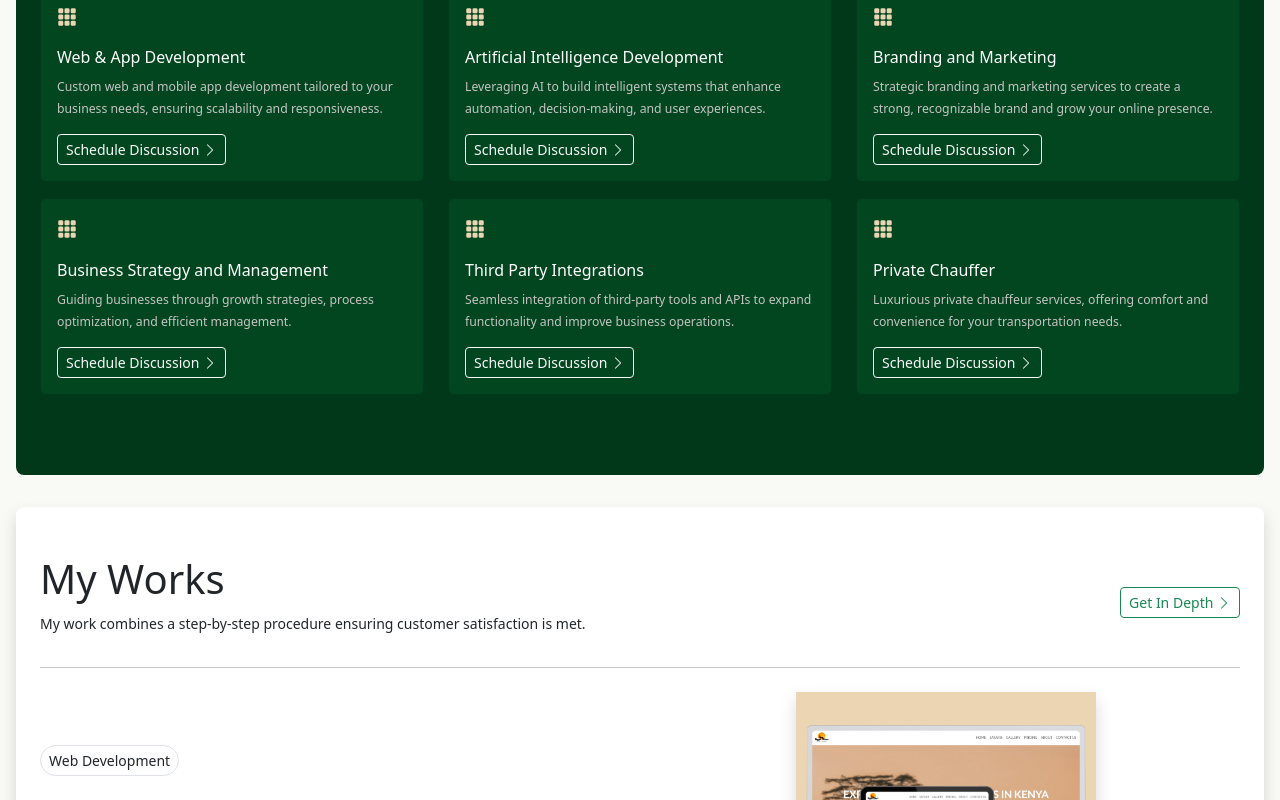
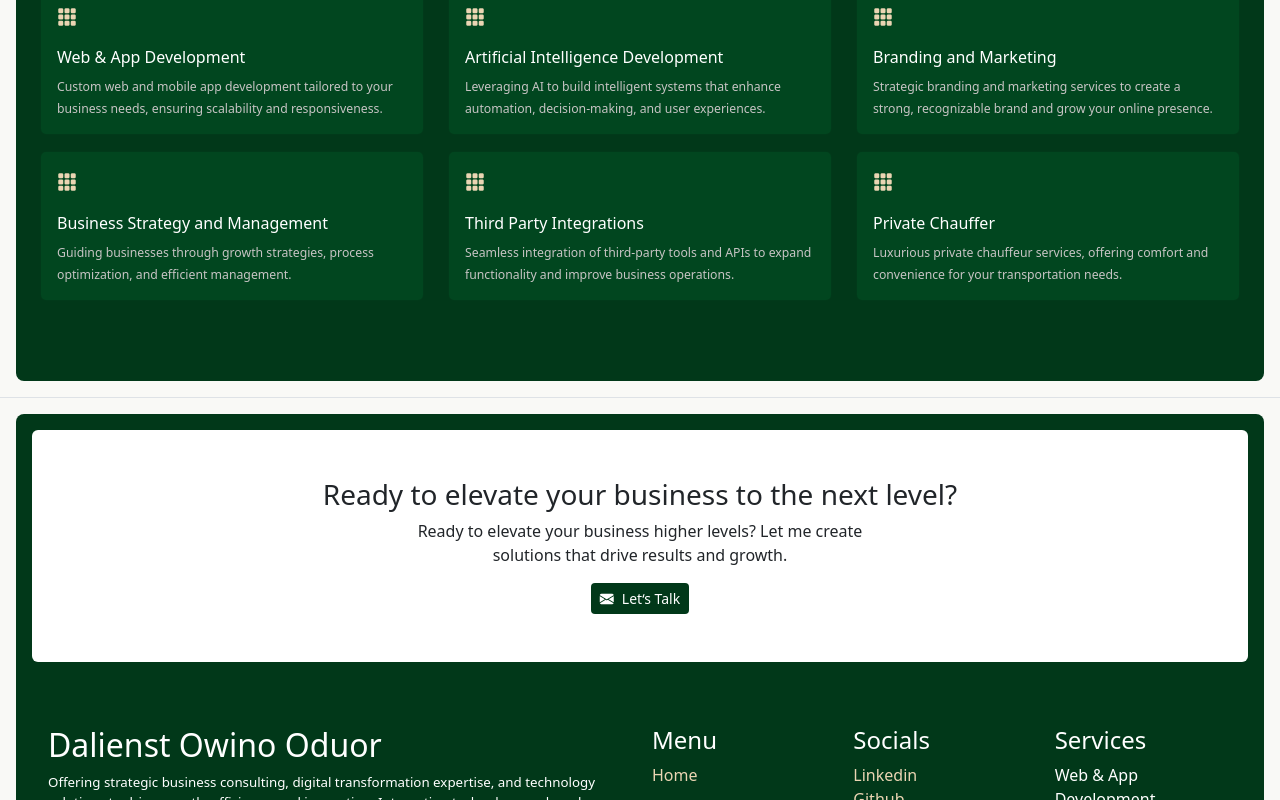
Before and after one commit to dalienst/dalienst, a Next.js app: page / in a window 1280 px wide. Shown: the part 960-1760 px from the top of the page. Built offline with nearby package versions, Linux system fonts and the light colour scheme.

Commit message:
fix dead links

```diff
--- a/app/page.jsx
+++ b/app/page.jsx
@@ -10,7 +10,7 @@ function Home() {
       <Header />
       <About />
       <Services />
-      <Works />
+      {/* <Works /> */}
     </>
   );
 }
--- a/components/landing/Header.jsx
+++ b/components/landing/Header.jsx
@@ -8,7 +8,9 @@ function Header() {
     <>
       <div className="container-fluid py-5 border-bottom">
         <div className="container">
-          <h1 className="text-center fw-bold header-title">Dalienst Owino Oduor</h1>
+          <h1 className="text-center fw-bold header-title">
+            Dalienst Owino Oduor
+          </h1>
 
           <p
             className="header-description text-center mt-4 mx-auto"
@@ -21,14 +23,18 @@ function Header() {
           </p>
 
           <div className="d-flex gap-3 mt-4 justify-content-center">
-            <Link href="#" className="primary-btn btn btn-sm rounded">
+            <Link
+              href="mailto:oduordalienst@gmail.com"
+              target="_blank"
+              className="primary-btn btn btn-sm rounded"
+            >
               Get In Touch
               <span className="ms-2">
                 <i className="bi bi-arrow-up-right"></i>
               </span>
             </Link>
 
-            <Link href="#" className="secondary-btn btn btn-sm rounded">
+            <Link href="#services" className="secondary-btn btn btn-sm rounded">
               Learn More
               <span className="ms-2">
                 <i className="bi bi-arrow-down-right"></i>
--- a/components/landing/Services.jsx
+++ b/components/landing/Services.jsx
@@ -4,7 +4,7 @@ import React from "react";
 
 function Services() {
   return (
-    <div className="container-fluid px-3 py-3">
+    <div className="container-fluid px-3 py-3 border-bottom" id="services">
       <div className="py-5 services-bg px-4 text-white rounded-3">
         <section className="mb-3 d-flex flex-column flex-md-row justify-content-between align-items-start align-items-md-center">
           <div>
@@ -17,7 +17,11 @@ function Services() {
           </div>
 
           <div>
-            <Link href="#" className="btn btn-sm btn-outline-light">
+            <Link
+              href="mailto:oduordalienst@gmail.com"
+              target="_blank"
+              className="btn btn-sm btn-outline-light"
+            >
               Schedule Discussion{" "}
               <span>
                 <i className="bi bi-chevron-right" />
@@ -33,18 +37,19 @@ function Services() {
                 <div className="card h-100 service-card">
                   <div className="card-body">
                     <i className="bi bi-grid-3x3-gap-fill service-icon"></i>
-                    <h6 className="card-title service-title mt-3">{service?.title}</h6>
+                    <h6 className="card-title service-title mt-3">
+                      {service?.title}
+                    </h6>
                     <p className="card-text service-description">
                       <small>{service?.description}</small>
                     </p>
 
-
-                    <Link href="#" className="btn btn-sm btn-outline-light">
+                    {/* <Link href="#" className="btn btn-sm btn-outline-light">
                       Schedule Discussion{" "}
                       <span>
                         <i className="bi bi-chevron-right" />
                       </span>
-                    </Link>
+                    </Link> */}
                   </div>
                 </div>
               </div>
```
